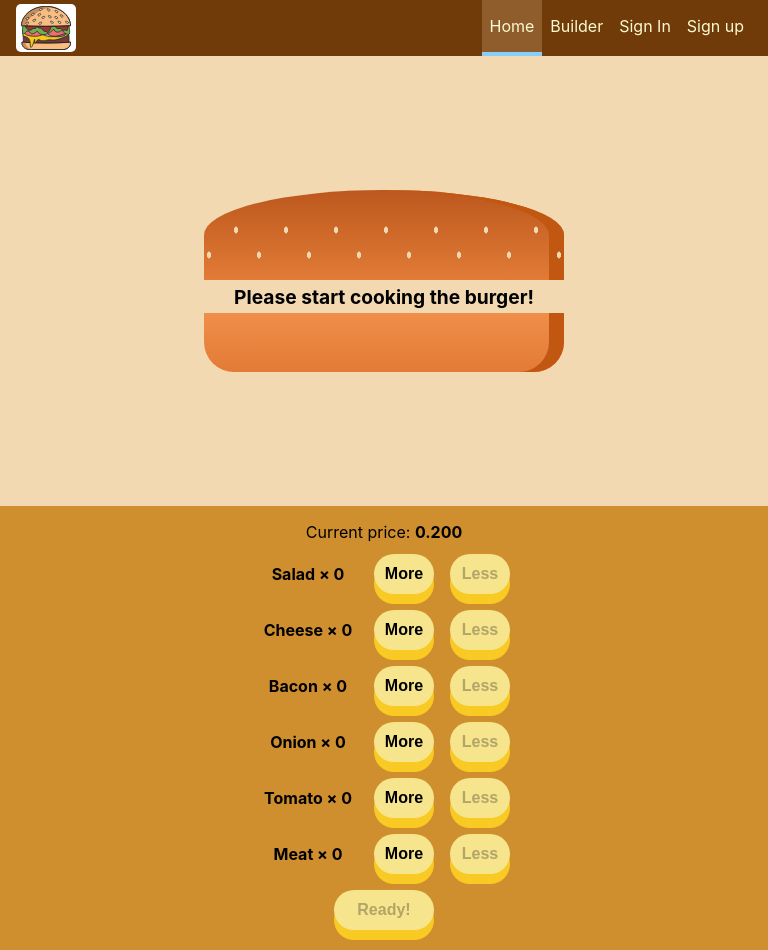
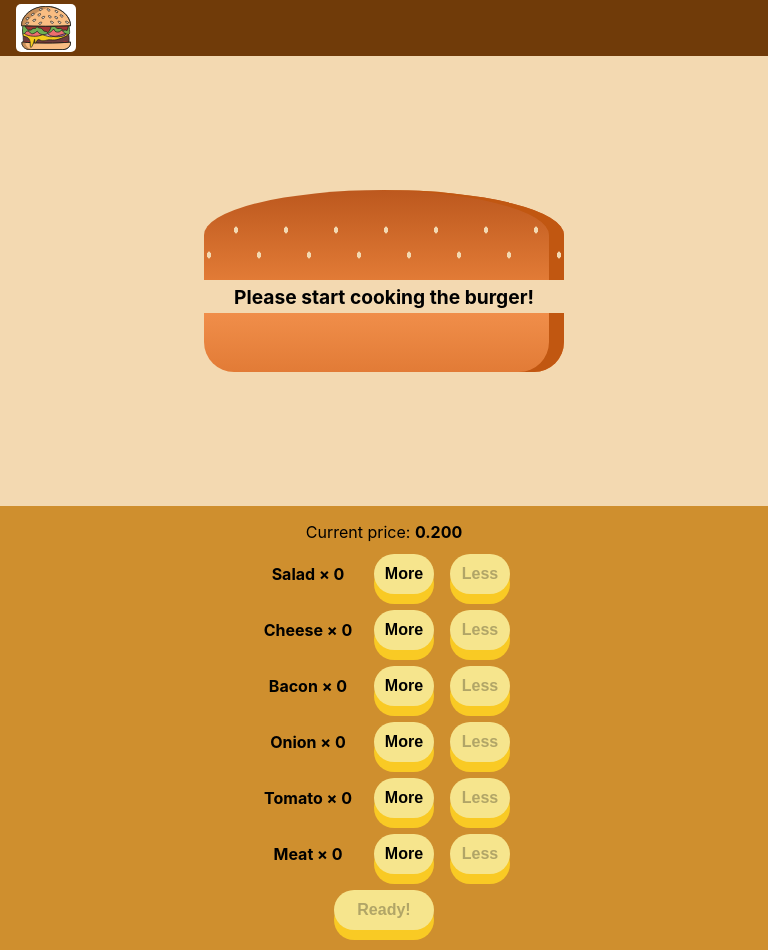
Before and after one commit to OlehKyba/burger-builder, a React (Create React App) app: page / in a window 768 px wide. Built offline with nearby package versions, Linux system fonts and the light colour scheme.

Commit message:
Header - mobile version

```diff
--- a/src/components/Header/index.js
+++ b/src/components/Header/index.js
@@ -1,4 +1,5 @@
 import React from "react";
+import PropTypes from "prop-types";
 
 import Nav from "../Navigation/Nav";
 import NavItem from "../Navigation/NavItem";
@@ -7,7 +8,11 @@ import Logo from "./Logo";
 const Header = props => {
   return (
       <header>
-          <Nav logo={<Logo />}>
+          <Nav
+              logo={<Logo />}
+              isOpen={props.isSideDrawerOpen}
+              onBurgerIconClick={props.onBurgerIconClick}
+          >
               <NavItem link={"/"} active>Home</NavItem>
               <NavItem link={"/"}>Builder</NavItem>
               <NavItem link={"/"}>Sign In</NavItem>
@@ -17,4 +22,13 @@ const Header = props => {
   );
 };
 
+Header.propTypes = {
+    isSideDrawerOpen: PropTypes.bool,
+    onBurgerIconClick: PropTypes.func,
+};
+
+Header.defaultProps = {
+    isSideDrawerOpen: false,
+};
+
 export default Header;
--- a/src/components/Layout.js
+++ b/src/components/Layout.js
@@ -1,18 +1,31 @@
-import React from 'react';
+import React, {Component} from 'react';
 import PropTypes from 'prop-types';
 
 import Header from "./Header";
 
-const Layout = props => {
+class Layout extends Component {
+    state = {
+        isSideDrawerOpen: false,
+    };
+
+    sideDrawerChange = () => {
+        this.setState(prevState => ({...prevState, isSideDrawerOpen: !prevState.isSideDrawerOpen}));
+    };
+
+    render() {
         return(
             <>
-            <Header />
+                <Header
+                    isSideDrawerOpen={this.state.isSideDrawerOpen}
+                    onBurgerIconClick={this.sideDrawerChange}
+                />
                 <main>
-                {props.children}
+                    {this.props.children}
                 </main>
             </>
         );
-};
+    }
+}
 
 Layout.propTypes = {
     children: PropTypes.element.isRequired
--- /dev/null
+++ b/src/components/Navigation/BurgerIcon/BurgerIcon.module.css
@@ -0,0 +1,34 @@
+.BurgerIcon {
+    position: fixed;
+    box-sizing: border-box;
+    padding: 10px;
+    width: 56px;
+    height: 56px;
+}
+
+.BurgerIcon div {
+    width: 35px;
+    height: 5px;
+    border-radius: 10px;
+    background-color: lightskyblue;
+    margin: 6px 0;
+    transition: 0.4s;
+}
+
+.Change .Bar1 {
+    transform: rotate(-45deg) translate(-8px, 6px);
+}
+
+.Change .Bar2 {
+    opacity: 0;
+}
+
+.Change .Bar3 {
+    transform: rotate(45deg) translate(-9px, -8px);
+}
+
+@media (min-width: 768px) {
+    .BurgerIcon {
+        display: none;
+    }
+}
--- /dev/null
+++ b/src/components/Navigation/BurgerIcon/index.js
@@ -0,0 +1,26 @@
+import React from "react";
+import PropTypes from "prop-types";
+
+import classes from "./BurgerIcon.module.css";
+
+const BurgerIcon = props => {
+    const iconClass = props.isOpen ? [classes.BurgerIcon, classes.Change].join(" ") : classes.BurgerIcon;
+    return (
+        <div className={iconClass} onClick={props.onClick}>
+            <div className={classes.Bar1}/>
+            <div className={classes.Bar2}/>
+            <div className={classes.Bar3}/>
+        </div>
+    );
+};
+
+BurgerIcon.propTypes = {
+    isOpen: PropTypes.bool,
+    onClick: PropTypes.func,
+};
+
+BurgerIcon.defaultProps = {
+    isOpen: false,
+};
+
+export default BurgerIcon;
--- a/src/components/Navigation/Nav/Nav.module.css
+++ b/src/components/Navigation/Nav/Nav.module.css
@@ -12,3 +12,10 @@
     padding: 0 1rem;
     z-index: 150;
 }
+
+@media (max-width: 768px) {
+    .Nav {
+        flex-direction: row-reverse;
+        padding-right: 0;
+    }
+}
--- a/src/components/Navigation/Nav/index.js
+++ b/src/components/Navigation/Nav/index.js
@@ -5,19 +5,30 @@ import classes from "./Nav.module.css";
 
 import RightNav from "../RightNav";
 import NavItem from "../NavItem";
+import BurgerIcon from "../BurgerIcon";
+import Backdrop from "../../../UI/Backdrop";
 
 const Nav = props => {
     return (
-        <nav className={classes.Nav}>
-            {props.logo}
-            <RightNav>
-                {props.children}
-            </RightNav>
-        </nav>
+        <>
+            <nav className={classes.Nav}>
+                <RightNav isOpen={props.isOpen}>
+                    {props.children}
+                </RightNav>
+                <BurgerIcon
+                    isOpen={props.isOpen}
+                    onClick={props.onBurgerIconClick}
+                />
+                {props.logo}
+            </nav>
+            {<Backdrop isShow={props.isOpen} onClick={props.onBurgerIconClick}/>}
+        </>
     );
 }
 
 Nav.propTypes = {
+    isOpen: PropTypes.bool,
+    onBurgerIconClick: PropTypes.func,
     logo: PropTypes.element,
     children: PropTypes.oneOfType([
         PropTypes.objectOf(NavItem),
@@ -25,4 +36,8 @@ Nav.propTypes = {
     ]),
 };
 
+Nav.defaultProps = {
+    isOpen: false,
+};
+
 export default Nav;
--- a/src/components/Navigation/NavItem/NavItem.module.css
+++ b/src/components/Navigation/NavItem/NavItem.module.css
@@ -26,3 +26,14 @@
 .NavItem a.Active {
     border-bottom: 4px lightskyblue solid;
 }
+
+@media (max-width: 768px) {
+    .NavItem {
+        height: 3rem;
+        width: 100%;
+    }
+
+    .NavItem a{
+        width: 100%;
+    }
+}
--- a/src/components/Navigation/RightNav/RightNav.module.css
+++ b/src/components/Navigation/RightNav/RightNav.module.css
@@ -6,3 +6,25 @@
     align-items: center;
     list-style: none;
 }
+
+@media (max-width: 768px) {
+    .RightNav {
+        align-self: flex-start;
+        flex-direction: column;
+        justify-content: flex-start;
+        background-color: #703b09;
+        height: 100vh;
+        max-width: 70%;
+        min-width: 30%;
+        padding: 56px 0 0 0;
+        transition: transform 0.2s ease-in-out;
+    }
+
+    .Open {
+        transform: translateX(0);
+    }
+
+    .Close {
+        transform: translateX(110%);
+    }
+}
--- a/src/components/Navigation/RightNav/index.js
+++ b/src/components/Navigation/RightNav/index.js
@@ -3,21 +3,25 @@ import PropTypes from "prop-types";
 
 import classes from "./RightNav.module.css";
 
-import NavItem from "../NavItem";
-
 const RightNav = props => {
+    const ulClasses = [classes.RightNav, props.isOpen ? classes.Open : classes.Close];
     return (
-        <ul className={classes.RightNav}>
+        <ul className={ulClasses.join(" ")}>
             {props.children}
         </ul>
     );
 }
 
 RightNav.propTypes = {
-    children: PropTypes.oneOfType([
-        PropTypes.objectOf(NavItem),
-        PropTypes.arrayOf(PropTypes.objectOf(NavItem)),
-    ]),
+    isOpen: PropTypes.bool,
+    children: PropTypes.arrayOf(PropTypes.oneOfType([
+       PropTypes.element,
+       PropTypes.arrayOf(PropTypes.element),
+    ])),
+};
+
+RightNav.defaultProps = {
+    isOpen: false,
 };
 
 export default RightNav;
```
Lines whose indentation alone changed are shown as unchanged.
